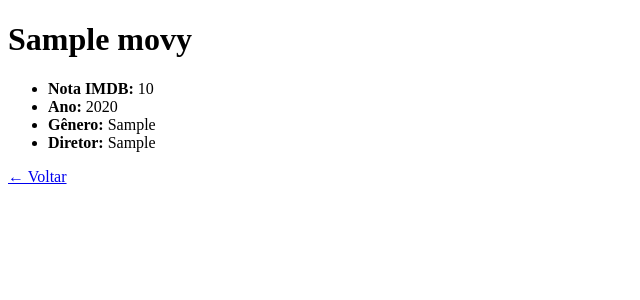
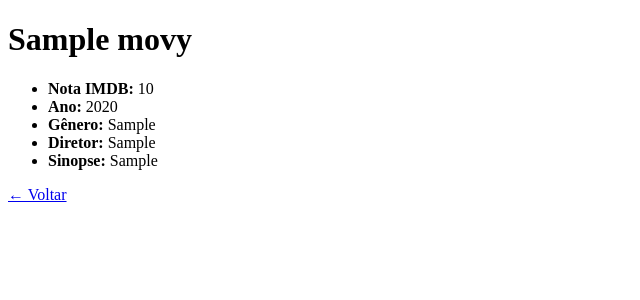
Before and after one commit to gabrieltxr/moviesdb, a Flask app: page /filme/1 in a window 1280 px wide. Shown: the top 300 px of the page, without its empty margins (0-640 px from the left). Run offline with Flask 3, Linux system fonts and the light colour scheme; a database or web service that is not in the repository returns one stand-in record (values such as "Sample title"); some libraries are stand-ins or nearby versions.

Commit message:
2 att sinopses

```diff
--- a/templates/detalhes.html
+++ b/templates/detalhes.html
@@ -11,6 +11,7 @@
     <li><strong>Ano:</strong> {{ filme[3] }}</li>
     <li><strong>Gênero:</strong> {{ filme[4] }}</li>
     <li><strong>Diretor:</strong> {{ filme[5] }}</li>
+    <li><strong>Sinopse:</strong> {{filme[6] }}</li>
   </ul>
   <a href="/">← Voltar</a>
 </body>
```
